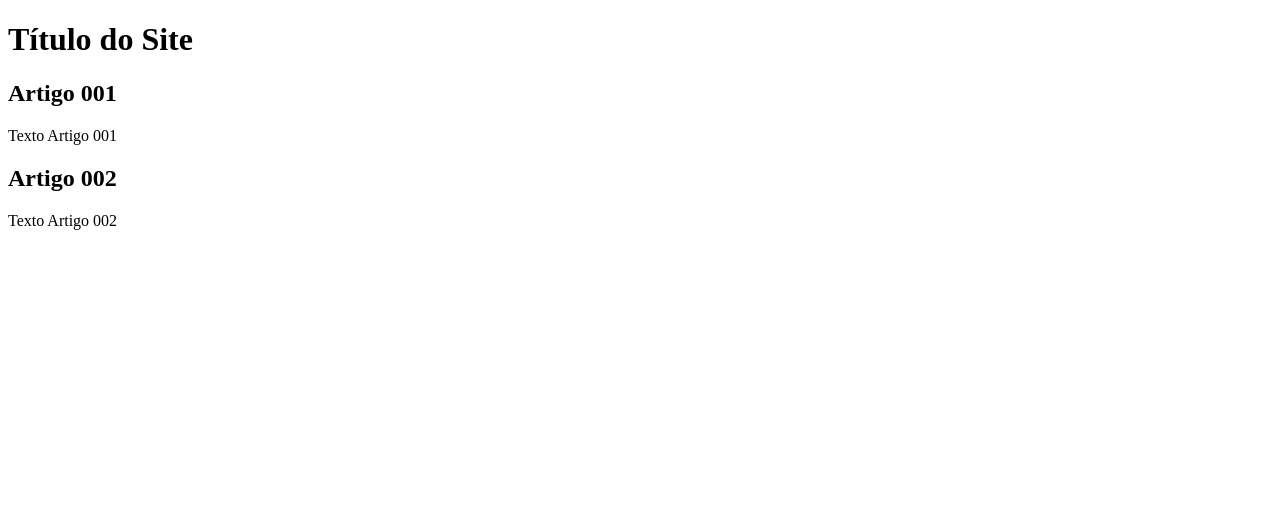
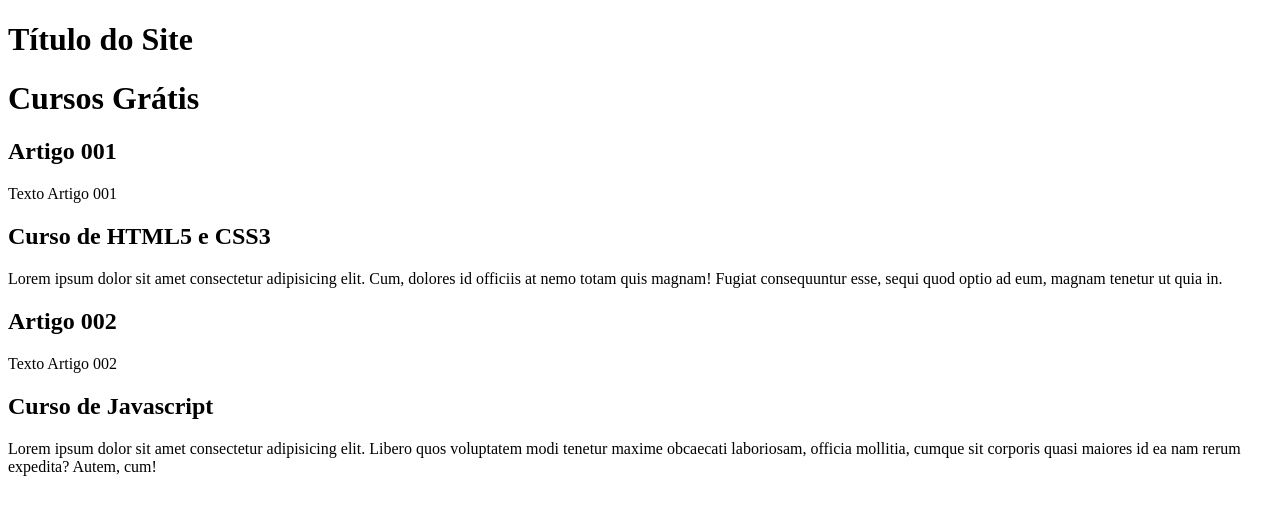
Before and after one commit to wesleysouzaa/projeto-site, a plain HTML site: page index.html in a window 1280 px wide. Drawn offline with Linux system fonts and the light colour scheme.

Commit message:
comecei a escrever o conteúdo

```diff
--- a/index.html
+++ b/index.html
@@ -9,14 +9,19 @@
     <main>
         <header>
             <h1>Título do Site</h1>
+            <h1>Cursos Grátis</h1>
         </header>
         <article>
             <h2>Artigo 001</h2>
             <p>Texto Artigo 001</p>
+            <h2>Curso de HTML5 e CSS3</h2>
+            <p>Lorem ipsum dolor sit amet consectetur adipisicing elit. Cum, dolores id officiis at nemo totam quis magnam! Fugiat consequuntur esse, sequi quod optio ad eum, magnam tenetur ut quia in.</p>
         </article>
         <article>
             <h2>Artigo 002</h2>
             <p>Texto Artigo 002</p>
+            <h2>Curso de Javascript</h2>
+            <p>Lorem ipsum dolor sit amet consectetur adipisicing elit. Libero quos voluptatem modi tenetur maxime obcaecati laboriosam, officia mollitia, cumque sit corporis quasi maiores id ea nam rerum expedita? Autem, cum!</p>
         </article>
     </main>
 </body>
```
